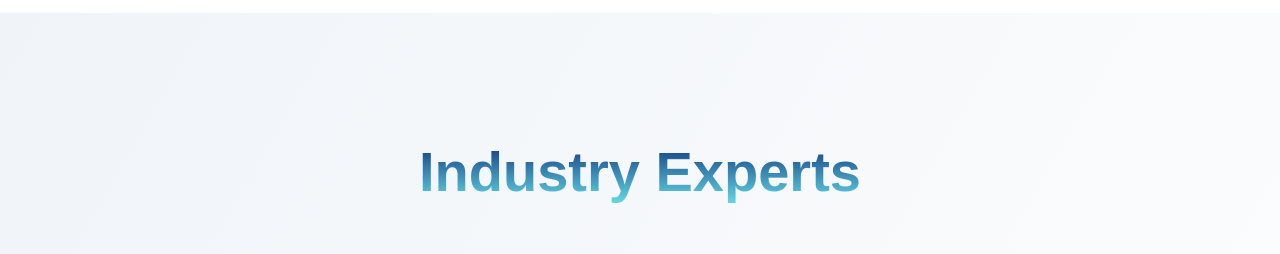
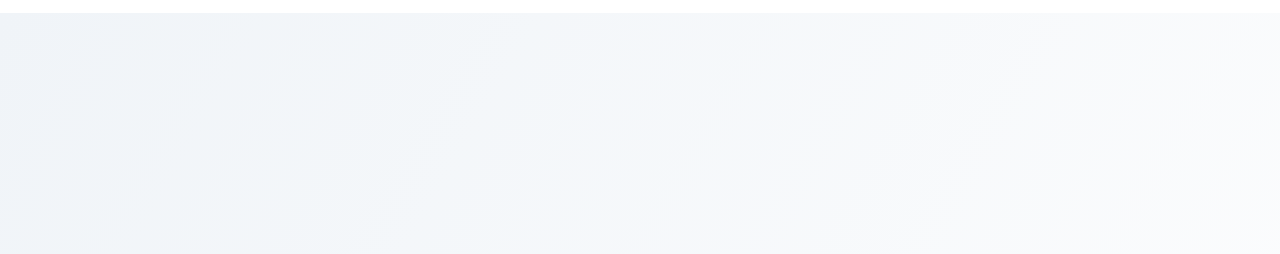
Before and after one commit to shivamp9381/paradox-innovator, a React (Create React App) app: page / in a window 1280 px wide. Shown: the part 2260-2514 px from the top of the page. Built offline with nearby package versions, Linux system fonts and the light colour scheme.

Commit message:
Update IndExperts.module.css

```diff
--- a/src/Components/IndustryExperts/IndExperts.module.css
+++ b/src/Components/IndustryExperts/IndExperts.module.css
@@ -20,7 +20,8 @@
   font-size: 3.5rem;
   font-weight: bold;
   animation: fadeIn 2s ease;
-  background: -webkit-linear-gradient(#0b307a, #65d9e6);
+/*   background: -webkit-linear-gradient(#0b307a, #65d9e6); */
+  color: #0c0463;
   -webkit-background-clip: text;
   -webkit-text-fill-color: transparent;
 }
```
